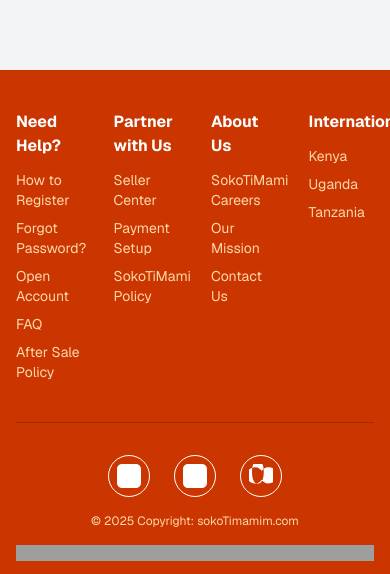
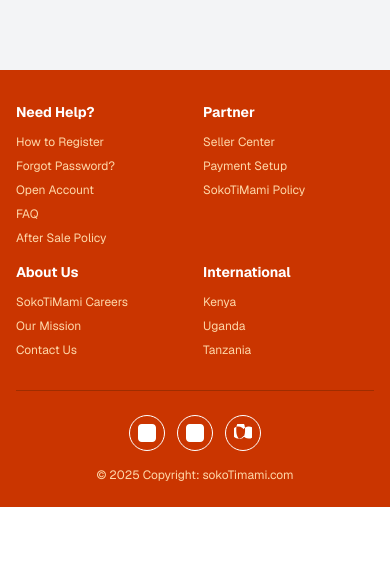
Before and after one commit to starX-1/sokoTimam-frontend, a Next.js app: page / in a window 390 px wide. Shown: the part 547-1121 px from the top of the page. After the commit the page ends 1054 px from the top, so only its background shows below. Built offline with nearby package versions, Linux system fonts and the light colour scheme; no server answers; grey boxes are pictures that could not be loaded.

Commit message:
footer designing

```diff
--- a/src/app/components/Footer.jsx
+++ b/src/app/components/Footer.jsx
@@ -1,68 +1,63 @@
 const Footer = () => (
-    <footer className="bg-orange-700 text-white mt-8 pt-10 pb-4">
-        <div className="max-w-7xl mx-auto px-4">
-            {/* Footer Links Grid */}
-            <div className="grid grid-cols-4 gap-8 pb-10 border-b border-orange-800">
+    <footer className="bg-orange-700 text-white mt-8 pt-8 pb-6 overflow-hidden">
+        <div className="w-full px-4 sm:px-6">
+            {/* Footer Links Grid - Responsive */}
+            <div className="grid grid-cols-2 sm:grid-cols-4 gap-4 sm:gap-8 pb-8 border-b border-orange-800">
                 <div>
-                    <h4 className="font-bold mb-3">Need Help?</h4>
-                    <ul className="space-y-2 text-sm text-orange-200">
-                        <li><a href="#" className="hover:text-white transition">How to Register</a></li>
-                        <li><a href="#" className="hover:text-white transition">Forgot Password?</a></li>
-                        <li><a href="#" className="hover:text-white transition">Open Account</a></li>
-                        <li><a href="#" className="hover:text-white transition">FAQ</a></li>
-                        <li><a href="#" className="hover:text-white transition">After Sale Policy</a></li>
+                    <h4 className="font-bold mb-3 text-sm sm:text-base">Need Help?</h4>
+                    <ul className="space-y-2 text-xs sm:text-sm text-orange-200">
+                        <li><a href="#" className="hover:text-white transition line-clamp-1">How to Register</a></li>
+                        <li><a href="#" className="hover:text-white transition line-clamp-1">Forgot Password?</a></li>
+                        <li><a href="#" className="hover:text-white transition line-clamp-1">Open Account</a></li>
+                        <li><a href="#" className="hover:text-white transition line-clamp-1">FAQ</a></li>
+                        <li><a href="#" className="hover:text-white transition line-clamp-1">After Sale Policy</a></li>
                     </ul>
                 </div>
                 <div>
-                    <h4 className="font-bold mb-3">Partner with Us</h4>
-                    <ul className="space-y-2 text-sm text-orange-200">
-                        <li><a href="#" className="hover:text-white transition">Seller Center</a></li>
-                        <li><a href="#" className="hover:text-white transition">Payment Setup</a></li>
-                        <li><a href="#" className="hover:text-white transition">SokoTiMami Policy</a></li>
+                    <h4 className="font-bold mb-3 text-sm sm:text-base">Partner</h4>
+                    <ul className="space-y-2 text-xs sm:text-sm text-orange-200">
+                        <li><a href="#" className="hover:text-white transition line-clamp-1">Seller Center</a></li>
+                        <li><a href="#" className="hover:text-white transition line-clamp-1">Payment Setup</a></li>
+                        <li><a href="#" className="hover:text-white transition line-clamp-1">SokoTiMami Policy</a></li>
                     </ul>
                 </div>
                 <div>
-                    <h4 className="font-bold mb-3">About Us</h4>
-                    <ul className="space-y-2 text-sm text-orange-200">
-                        <li><a href="#" className="hover:text-white transition">SokoTiMami Careers</a></li>
-                        <li><a href="#" className="hover:text-white transition">Our Mission</a></li>
-                        <li><a href="#" className="hover:text-white transition">Contact Us</a></li>
+                    <h4 className="font-bold mb-3 text-sm sm:text-base">About Us</h4>
+                    <ul className="space-y-2 text-xs sm:text-sm text-orange-200">
+                        <li><a href="#" className="hover:text-white transition line-clamp-1">SokoTiMami Careers</a></li>
+                        <li><a href="#" className="hover:text-white transition line-clamp-1">Our Mission</a></li>
+                        <li><a href="#" className="hover:text-white transition line-clamp-1">Contact Us</a></li>
                     </ul>
                 </div>
                 <div>
-                    <h4 className="font-bold mb-3">International</h4>
-                    <ul className="space-y-2 text-sm text-orange-200">
-                        <li>Kenya</li>
-                        <li>Uganda</li>
-                        <li>Tanzania</li>
+                    <h4 className="font-bold mb-3 text-sm sm:text-base">International</h4>
+                    <ul className="space-y-2 text-xs sm:text-sm text-orange-200">
+                        <li><a href="#" className="hover:text-white transition">Kenya</a></li>
+                        <li><a href="#" className="hover:text-white transition">Uganda</a></li>
+                        <li><a href="#" className="hover:text-white transition">Tanzania</a></li>
                     </ul>
                 </div>
             </div>
 
             {/* Social and Copyright */}
-            <div className="flex flex-col items-center pt-8">
-                <div className="flex space-x-6 mb-4">
-                    <a href="#" className="p-2 border border-white rounded-full hover:bg-white hover:text-orange-950 transition">
-                        <svg xmlns="http://www.w3.org/2000/svg" width="24" height="24" viewBox="0 0 24 24" fill="currentColor"><path d="M19 0h-14c-2.761 0-5 2.239-5 5v14c0 2.761 2.239 5 5 5h14c2.762 0 5-2.239 5-5v-14c0-2.761-2.238-5-5-5zm-3 7h-2.5v-.5c0-.662.501-1.2 1.5-1.5h1v-2.5h-2c-1.895 0-3.5 1.583-3.5 4.5v2h-2v3h2v7h3v-7h2l1-3z" /></svg>
+            <div className="flex flex-col items-center pt-6 sm:pt-8">
+                <div className="flex space-x-3 sm:space-x-6 mb-4">
+                    <a href="#" className="p-2 border border-white rounded-full hover:bg-white hover:text-orange-700 transition flex-shrink-0">
+                        <svg xmlns="http://www.w3.org/2000/svg" width="18" height="18" viewBox="0 0 24 24" fill="currentColor" className="sm:w-6 sm:h-6"><path d="M19 0h-14c-2.761 0-5 2.239-5 5v14c0 2.761 2.239 5 5 5h14c2.762 0 5-2.239 5-5v-14c0-2.761-2.238-5-5-5zm-3 7h-2.5v-.5c0-.662.501-1.2 1.5-1.5h1v-2.5h-2c-1.895 0-3.5 1.583-3.5 4.5v2h-2v3h2v7h3v-7h2l1-3z" /></svg>
                     </a>
-                    <a href="#" className="p-2 border border-white rounded-full hover:bg-white hover:text-orange-950 transition">
-                        <svg xmlns="http://www.w3.org/2000/svg" width="24" height="24" viewBox="0 0 24 24" fill="currentColor"><path d="M19 0h-14c-2.761 0-5 2.239-5 5v14c0 2.761 2.239 5 5 5h14c2.762 0 5-2.239 5-5v-14c0-2.761-2.238-5-5-5zm-4.328 6.787c-.85-.18-1.558.17-2.072.76-.51.58-.755 1.34-.734 2.112l.067 1.439-1.995.002c-.172-.888-.363-1.685-.572-2.392-.578-1.921-1.587-3.085-2.585-3.328v1.734c.712.164 1.258.857 1.503 1.954l.32 1.488v.004l1.325 5.922h2.51v-7.394c0-1.077.307-2.074 1.705-2.074.887 0 1.22.457 1.22 1.391v7.625h2.509l.006-7.857c0-2.148-1.056-3.784-3.315-3.784z" /></svg>
+                    <a href="#" className="p-2 border border-white rounded-full hover:bg-white hover:text-orange-700 transition flex-shrink-0">
+                        <svg xmlns="http://www.w3.org/2000/svg" width="18" height="18" viewBox="0 0 24 24" fill="currentColor" className="sm:w-6 sm:h-6"><path d="M19 0h-14c-2.761 0-5 2.239-5 5v14c0 2.761 2.239 5 5 5h14c2.762 0 5-2.239 5-5v-14c0-2.761-2.238-5-5-5zm-4.328 6.787c-.85-.18-1.558.17-2.072.76-.51.58-.755 1.34-.734 2.112l.067 1.439-1.995.002c-.172-.888-.363-1.685-.572-2.392-.578-1.921-1.587-3.085-2.585-3.328v1.734c.712.164 1.258.857 1.503 1.954l.32 1.488v.004l1.325 5.922h2.51v-7.394c0-1.077.307-2.074 1.705-2.074.887 0 1.22.457 1.22 1.391v7.625h2.509l.006-7.857c0-2.148-1.056-3.784-3.315-3.784z" /></svg>
                     </a>
-                    <a href="#" className="p-2 border border-white rounded-full hover:bg-white hover:text-orange-950 transition">
-                        <svg xmlns="http://www.w3.org/2000/svg" width="24" height="24" viewBox="0 0 24 24" fill="currentColor"><path d="M19.615 3.184c-3.64 0-5.88 1.956-6.88 3.73-1.01-1.774-3.25-3.73-6.88-3.73-4.665 0-7.865 3.197-7.865 8.125 0 4.927 3.2 8.125 7.865 8.125 3.63 0 5.87-1.956 6.88-3.73 1.01 1.774 3.25 3.73 6.88 3.73 4.665 0 7.865-3.198 7.865-8.125s-3.2-8.125-7.865-8.125zm-6.615 13.918c-.85 1.54-2.52 2.65-4.11 2.65s-3.26-.74-4.11-2.65c-1.59-2.91-1.76-6.73-1.76-8.995s.17-6.085 1.76-8.995c.85-1.54 2.52-2.65 4.11-2.65s3.26.74 4.11 2.65c1.59 2.91 1.76 6.73 1.76 8.995s-.17 6.085-1.76 8.995z" /></svg>
+                    <a href="#" className="p-2 border border-white rounded-full hover:bg-white hover:text-orange-700 transition flex-shrink-0">
+                        <svg xmlns="http://www.w3.org/2000/svg" width="18" height="18" viewBox="0 0 24 24" fill="currentColor" className="sm:w-6 sm:h-6"><path d="M19.615 3.184c-3.64 0-5.88 1.956-6.88 3.73-1.01-1.774-3.25-3.73-6.88-3.73-4.665 0-7.865 3.197-7.865 8.125 0 4.927 3.2 8.125 7.865 8.125 3.63 0 5.87-1.956 6.88-3.73 1.01 1.774 3.25 3.73 6.88 3.73 4.665 0 7.865-3.198 7.865-8.125s-3.2-8.125-7.865-8.125zm-6.615 13.918c-.85 1.54-2.52 2.65-4.11 2.65s-3.26-.74-4.11-2.65c-1.59-2.91-1.76-6.73-1.76-8.995s.17-6.085 1.76-8.995c.85-1.54 2.52-2.65 4.11-2.65s3.26.74 4.11 2.65c1.59 2.91 1.76 6.73 1.76 8.995s-.17 6.085-1.76 8.995z" /></svg>
                     </a>
                 </div>
-                <p className="text-xs text-orange-200">
-                    © 2025 Copyright: sokoTimamim.com
+                <p className="text-xs sm:text-sm text-orange-200 text-center px-2">
+                    © 2025 Copyright: sokoTimami.com
                 </p>
-            </div>
-
-            {/* Patterned bottom border */}
-            <div className="h-4 mt-4" style={{ backgroundImage: 'url("/images/pattern.png")', backgroundRepeat: 'repeat-x', backgroundSize: 'contain' }}>
             </div>
         </div>
     </footer>
 );
 
-
 export default Footer;
```
